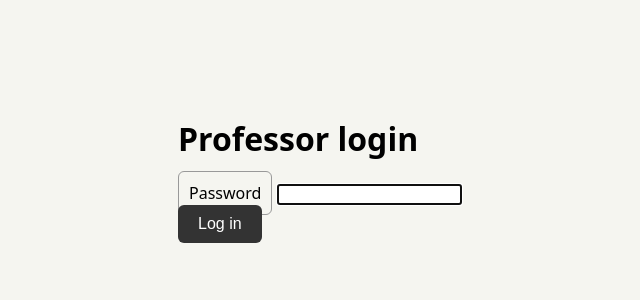
After one commit to aalmazloum/Bicycle-Activity, a Flask app: page /login in a window 1280 px wide. The commit adds this page. Shown: the top 300 px of the page, without its empty margins (282-922 px from the left). Run offline with Flask 3, Linux system fonts and the light colour scheme.

Commit message:
adjusted the overlay scaling a bit and added a password feature for the results page

```diff
--- a/app.py
+++ b/app.py
@@ -1,17 +1,33 @@
 import csv
+import hmac
 import io
+import os
+from functools import wraps
 
-from flask import Flask, render_template, request, jsonify, Response
+from dotenv import load_dotenv
+from flask import Flask, render_template, request, jsonify, Response, session, redirect, url_for
 
 import db
 
+load_dotenv()
+
 app = Flask(__name__)
+app.secret_key = os.environ['SECRET_KEY']
+PROFESSOR_PASSWORD = os.environ['PROFESSOR_PASSWORD']
 db.init_db()
 
 def safe_cell(value):
     if value and value[0] in '=+-@':
         return "'" + value
     return value
+
+def professor_required(view):
+    @wraps(view)
+    def wrapped(*args, **kwargs):
+        if not session.get('is_professor'):
+            return redirect(url_for('login'))
+        return view(*args, **kwargs)
+    return wrapped
 
 @app.route('/')
 def home():
@@ -39,11 +55,13 @@ def submit():
     return jsonify({'ok': True})
 
 @app.route('/results')
+@professor_required
 def results():
     submissions = db.get_submissions()
     return render_template('results.html', submissions=submissions)
 
 @app.route('/results.csv')
+@professor_required
 def results_csv():
     submissions = db.get_submissions()
 
@@ -60,5 +78,21 @@ def results_csv():
         headers={'Content-Disposition': 'attachment; filename=bicycle-submissions.csv'},
     )
 
+@app.route('/login', methods=['GET', 'POST'])
+def login():
+    error = None
+    if request.method == 'POST':
+        password = request.form.get('password', '')
+        if hmac.compare_digest(password.encode(), PROFESSOR_PASSWORD.encode()):
+            session['is_professor'] = True
+            return redirect(url_for('results'))
+        error = 'Wrong password.'
+    return render_template('login.html', error=error)
+
+@app.route('/logout')
+def logout():
+    session.clear()
+    return redirect(url_for('login'))
+
 if __name__ == '__main__':
     app.run(debug=True, port = 5001)
--- a/requirements.txt
+++ b/requirements.txt
@@ -1 +1,2 @@
 flask
+python-dotenv
--- a/static/draw.js
+++ b/static/draw.js
@@ -1,7 +1,7 @@
 const canvas = document.getElementById('board');
 const ctx = canvas.getContext('2d');
 
-ctx.lineWidth = 4;
+ctx.lineWidth = 8;
 ctx.lineCap = 'round';
 ctx.lineJoin = 'round';
 ctx.strokeStyle = '#222';
--- /dev/null
+++ b/templates/login.html
@@ -0,0 +1,53 @@
+<!DOCTYPE html>
+<html>
+    <head>
+        <meta name="viewport" content="width=device-width, initial-scale=1">
+        <title>Professor Login</title>
+        <style>
+            body {
+                font-family: system-ui, sans-serif;
+                max-width: 360px;
+                margin: 80px auto;
+                padding: 16px;
+                background: #f5f5f0;
+            }
+
+            label {
+                width: 100%;
+                box-sizing: border-box;
+                padding: 10px;
+                font-size: 16px;
+                border: 1px solid #999;
+                border-radius: 6px;
+                margin-bottom: 12px;
+            }
+
+            button {
+                padding: 10px 20px;
+                font-size: 16px;
+                border: none;
+                border-radius: 6px;
+                background: #333;
+                color: white;
+                cursor: pointer;
+            }
+
+            .error {
+                color: #d32f2f;
+            }
+        </style>
+        <body>
+            <h1>Professor login</h1>
+
+            {% if error %}
+                <p class="error">{{ error }}</p>
+            {% endif %}
+
+            <form method="post">
+                <label for="password">Password</label>
+                <input id="password" name="password" type="pasword" autofocus required>
+                <button type="submit">Log in</button>
+            </form>
+        </body>
+    </head>
+</html>
--- a/templates/results.html
+++ b/templates/results.html
@@ -140,6 +140,7 @@
             <button id="toggle-names" type="button">Show names</button>
             <button id="refresh" type="button">Refresh</button>
             <a href="{{ url_for('results_csv') }}" class="button-link">Download CSV</a>
+            <a href="{{ url_for('logout') }}" class="button-link">Log out</a>
         </div>
         <section id="grid-view">
             <div class="grid">
@@ -155,7 +156,7 @@
             </div>
         </section>
         <section id="overlay-view" hidden>
-            <canvas id="overlay" width="800" height="600"></canvas>
+            <canvas id="overlay" width="1600" height="1200"></canvas>
         </section>
         <dialog id="viewer">
             <div class="viewer-content">
```
Also changed, not shown: static/results.js (+24 -6 lines), 1 other file.
